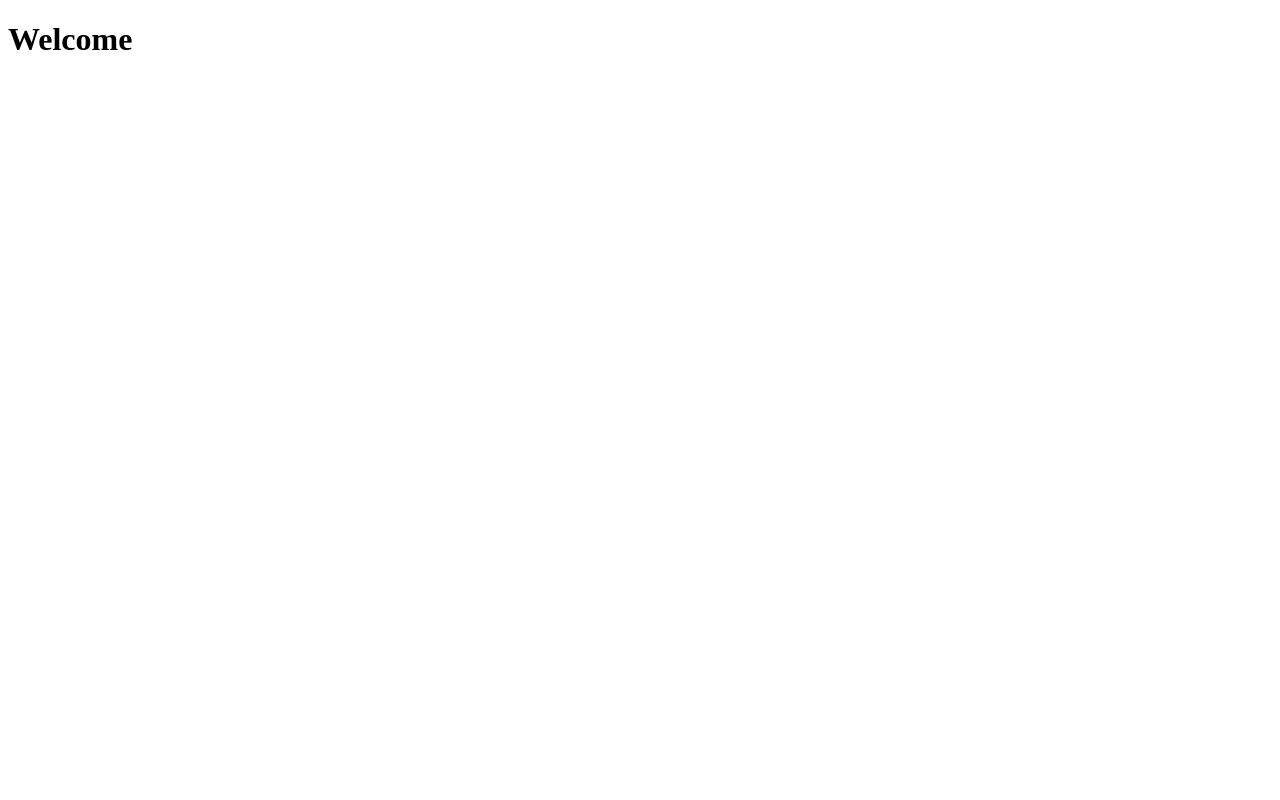
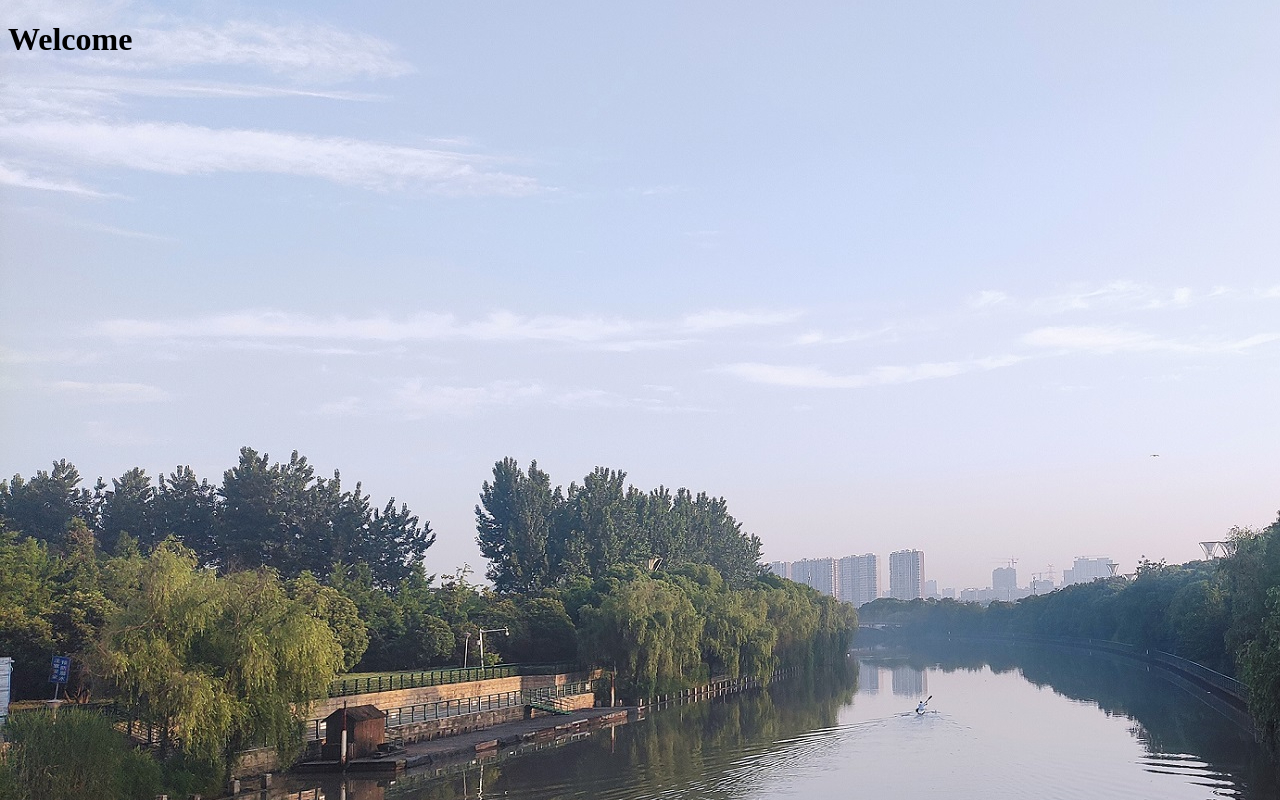
Before and after one commit to ChenStormrage/ChenStormrage.github.io, a plain HTML site: page index.html in a window 1280 px wide. Drawn offline with Linux system fonts and the light colour scheme.

Commit message:
Update index.html

```diff
--- a/index.html
+++ b/index.html
@@ -6,7 +6,7 @@
     <meta name="viewport" content="width=device-width, initial-scale=1.0">
     <title>ChenStormrage's blog!</title>
 </head>
-<body style="background-image: url(/blog-test/static/images/IMG_20210530_054418.jpg)">
+<body style="background-image: url(/static/images/IMG_20210530_054418.jpg)">
     <h1>Welcome</h1>
 </body>
 </html>
```
